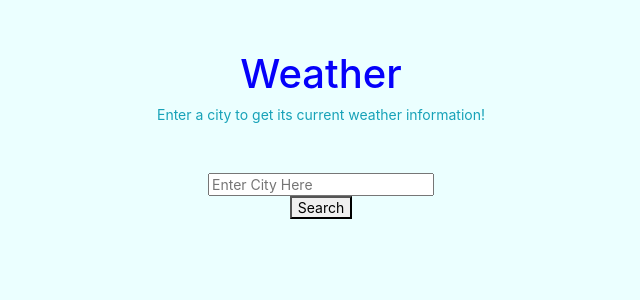
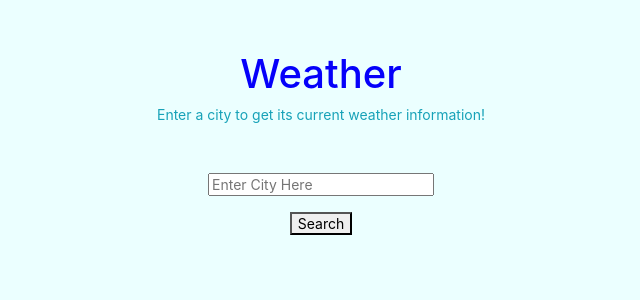
Before and after one commit to farooqashar/weather, a React (Create React App) app: page / in a window 1280 px wide. Shown: the top 300 px of the page, without its empty margins (319-959 px from the left). Built offline with nearby package versions, Linux system fonts and the light colour scheme.

Commit message:
added form groups

```diff
--- a/src/pages/Home.js
+++ b/src/pages/Home.js
@@ -17,11 +17,11 @@ const Home = () => {
         <br />
         <br />
 
-        <div>
+        <div className="form-group">
         <input onChange={(event) => setCity(event.target.value)} id="city" type="text" placeholder="Enter City Here"></input>
         </div>
 
-        <div>
+        <div className="form-group">
         <button onClick={() => getWeatherData()}>Search</button>
         </div>
 
```
